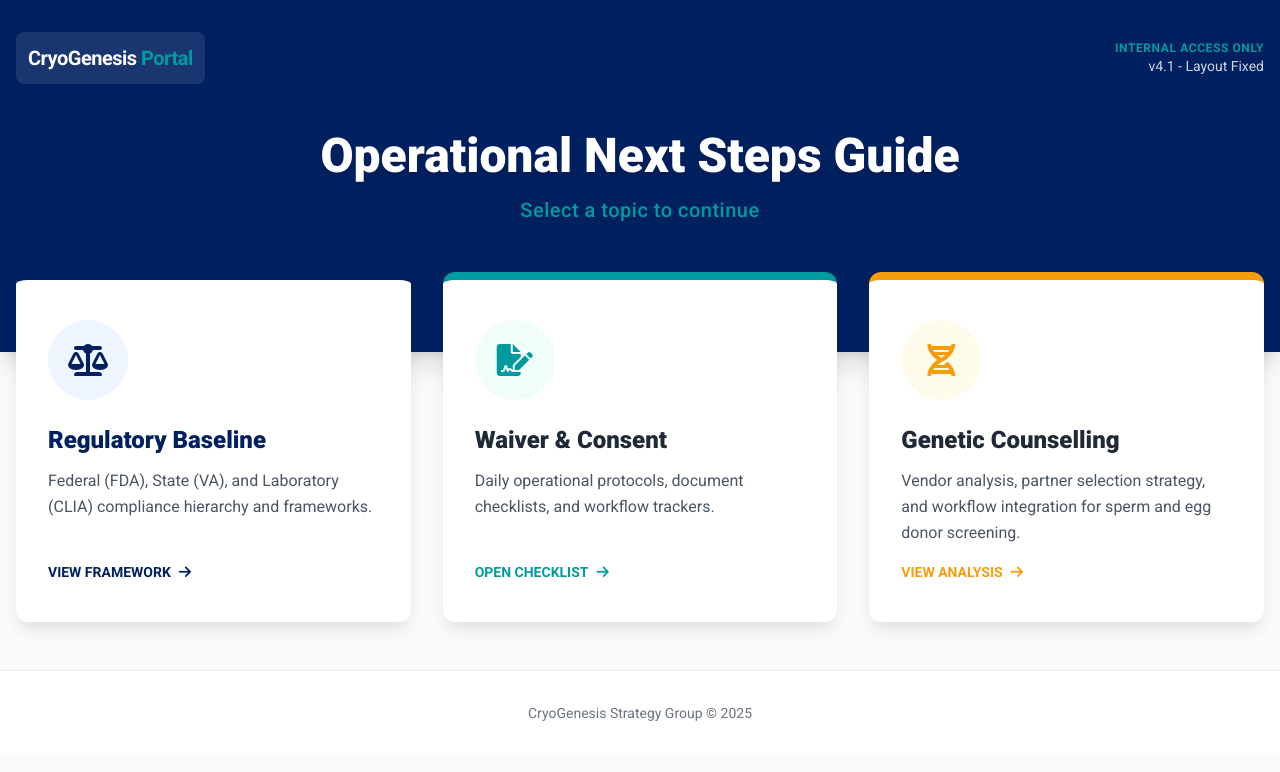
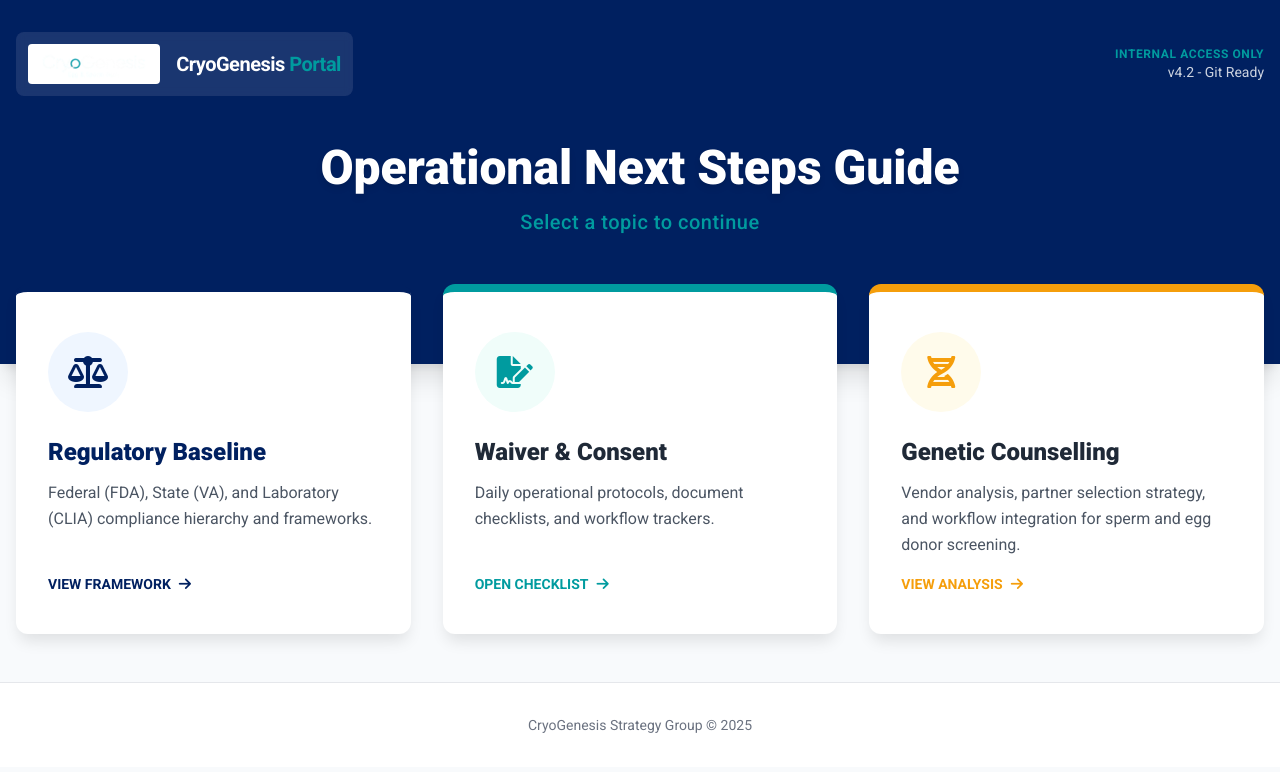
Before and after one commit to VIMA25/CryoGenesis-Compliance, a plain HTML site: page Index.html in a window 1280 px wide. Drawn offline with nearby package versions, Linux system fonts and the light colour scheme.

Commit message:
Add files via upload

```diff
--- a/Index.html
+++ b/Index.html
@@ -92,12 +92,13 @@
             <div class="max-w-7xl mx-auto">
                 <div class="flex flex-col md:flex-row justify-between items-center mb-12">
                     <div class="flex items-center gap-4 mb-4 md:mb-0 bg-white/10 p-3 rounded-lg backdrop-blur-sm">
-                        <img src="assets/unnamed.png" alt="CryoGenesis" class="h-10 object-contain bg-white rounded px-2" onerror="this.style.display='none'">
+                        <!-- UPDATED: Path changed to "unnamed.png" (removed "assets/") to match git root -->
+                        <img src="unnamed.png" alt="CryoGenesis" class="h-10 object-contain bg-white rounded px-2" onerror="this.style.display='none'">
                         <div class="text-white font-bold text-xl tracking-tight">CryoGenesis <span class="text-cryo-teal">Portal</span></div>
                     </div>
                     <div class="text-center md:text-right">
                         <p class="text-cryo-teal font-bold uppercase tracking-wider text-xs">Internal Access Only</p>
-                        <p class="text-white opacity-80 text-sm">v4.1 - Layout Fixed</p>
+                        <p class="text-white opacity-80 text-sm">v4.2 - Git Ready</p>
                     </div>
                 </div>
                 <div class="text-center max-w-3xl mx-auto">
```
